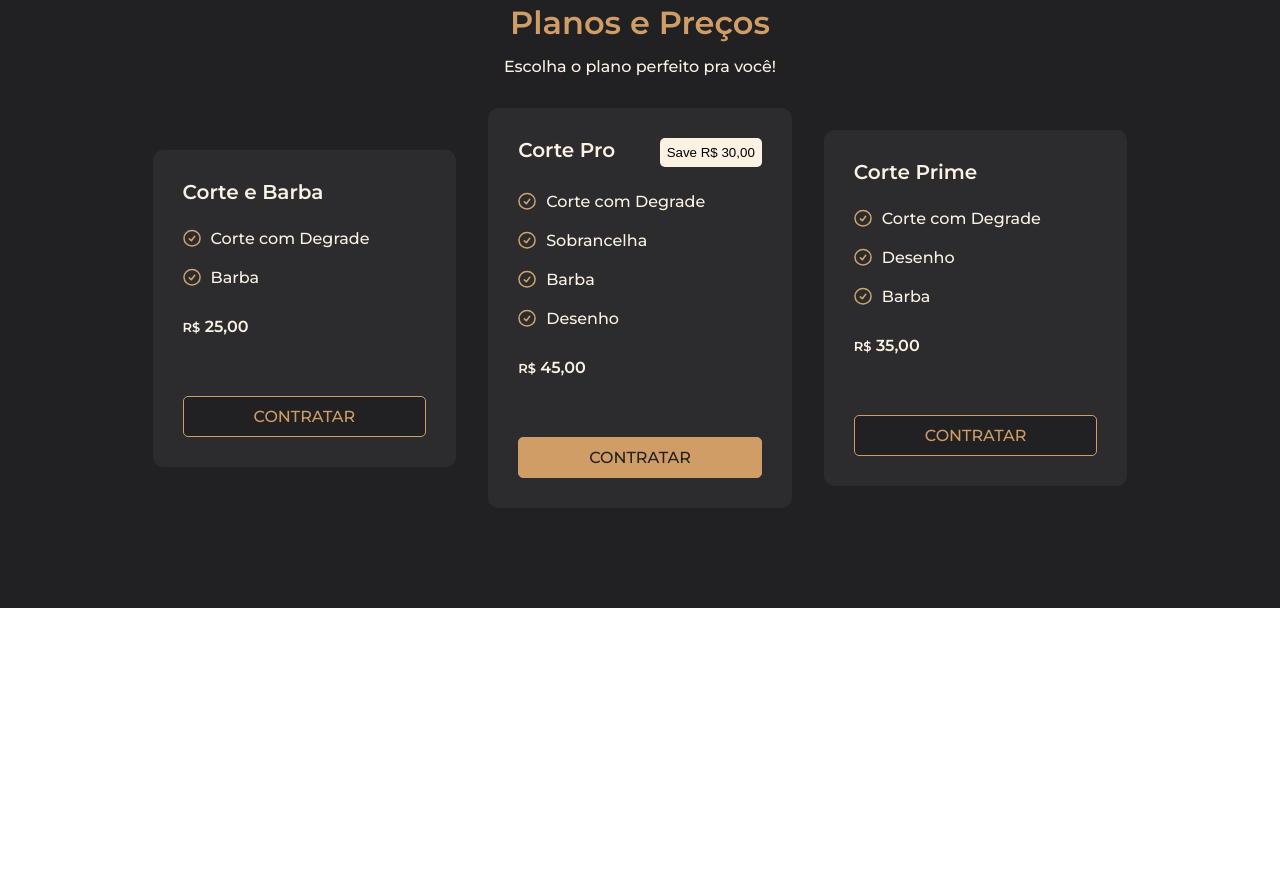
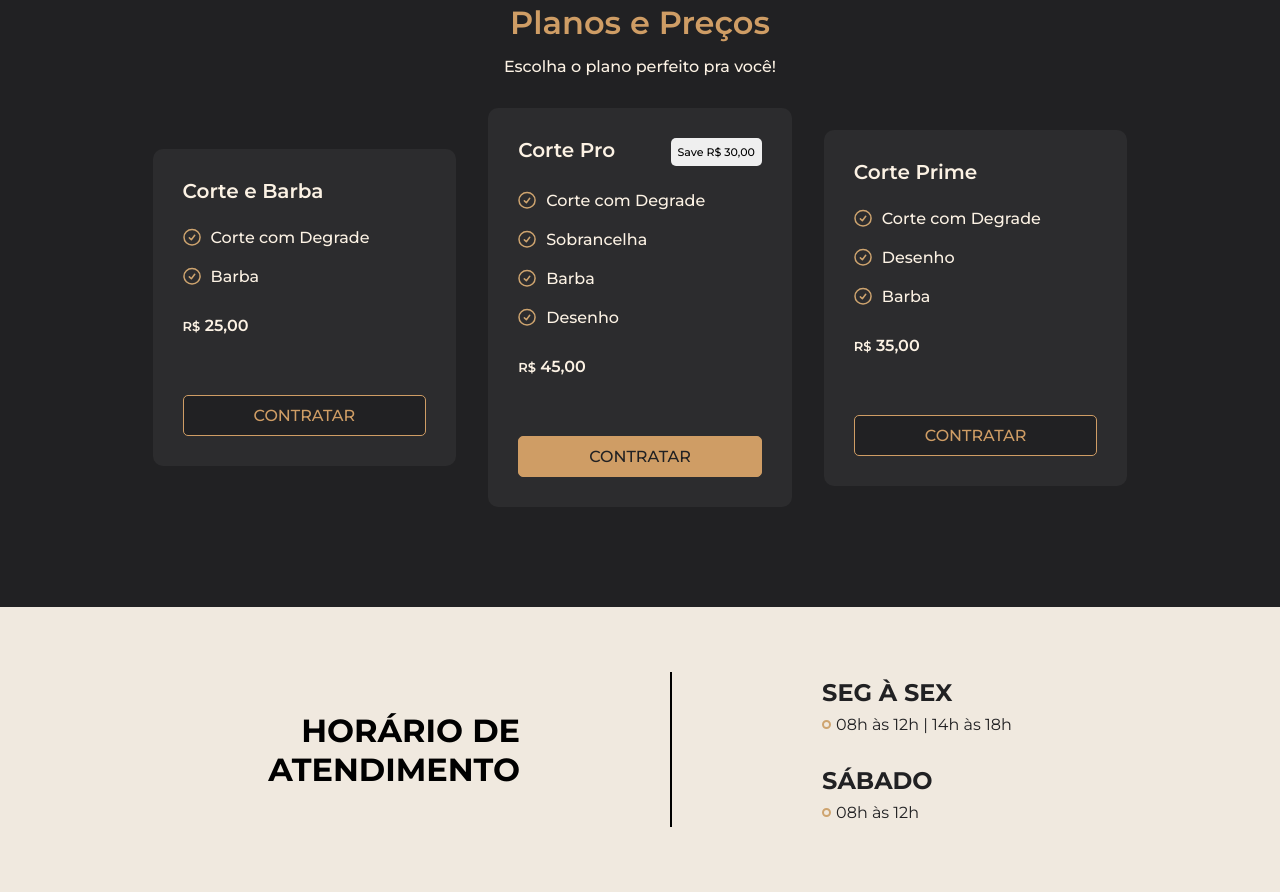
Before and after one commit to domdq/Luiz_Barber, a plain HTML site: page index.html in a window 1280 px wide. Shown: the part 1247-2139 px from the top of the page. Before the commit the page ends 1855 px from the top, so only its background shows below. Drawn offline with nearby package versions, Linux system fonts and the light colour scheme; a web font is replaced by a local one.

Commit message:
feat: Horarios

```diff
--- a/css/style.css
+++ b/css/style.css
@@ -1,4 +1,4 @@
-*{
+* {
   margin: 0;
   padding: 0;
   box-sizing: border-box;
@@ -6,7 +6,8 @@
   list-style: none;
   font-family: 'Montserrat', 'Playfair Display', 'Yesteryear' sans-serif;
 }
-:root{
+
+:root {
   --color01: #FCF2E4;
   --color02: #CF9D65;
   --color03: #212123;
@@ -15,21 +16,21 @@
 
 /********************** NavBar ************************/
 
-nav{
+nav {
   background: var(--color03);
   display: flex;
-  justify-content:space-around;
+  justify-content: space-around;
   align-items: center;
   padding: 2rem;
 }
 
-#ulNav{
+#ulNav {
   display: flex;
   align-items: center;
   gap: 2rem;
 }
 
-li a{
+li a {
   color: var(--color01);
   font-family: 'Montserrat';
   font-weight: 600;
@@ -37,14 +38,14 @@ li a{
   cursor: pointer;
 }
 
-li a:hover{
+li a:hover {
   text-decoration: underline;
   color: var(--color02);
   transition: 0.5s;
 }
 
 
-#btnNav{
+#btnNav {
   padding: 8px 30px;
   border-radius: 7px;
   border: 1px solid var(--color02);
@@ -57,19 +58,19 @@ transition: 0.5s;
   transition: 0.1s;
 }
 
-#btnNav:active{
+#btnNav:active {
   background: #f8eedc;
   font-weight: bold;
   transform: scale(0.85);
 }
 
-#phoneBtn{
+#phoneBtn {
   width: 20px;
   height: 20px;
 }
 
 /* ************ Header ********** */
-header{
+header {
   background-image: url('/img/headerBG.jpg');
   background-size: cover;
   height: 80vh;
@@ -77,11 +78,13 @@ header{
   align-items: center;
   justify-content: center;
 }
-.headerContainer{
+
+.headerContainer {
   margin: 0 auto;
   max-width: 1440px;
 }
-#h1Header{
+
+#h1Header {
   font-family: 'Playfair Display';
   font-weight: 600;
   font-size: 4rem;
@@ -90,7 +93,7 @@ header{
   margin-bottom: 5px;
 }
 
-#h2Header{
+#h2Header {
   font-family: 'Yesteryear';
   font-weight: 400;
   font-size: 4rem;
@@ -98,12 +101,12 @@ header{
   color: var(--color01);
 }
 
-.btnHeader{
+.btnHeader {
   display: flex;
   gap: 16px;
 }
 
-#marcaHora{
+#marcaHora {
   padding: 8px 32px;
   border: none;
   border-radius: 7px;
@@ -116,14 +119,14 @@ header{
   transition: 0.1s;
 }
 
-#marcaHora:active{
+#marcaHora:active {
   transform: scale(0.90);
   background: var(--color01);
   color: var(--color02);
   font-weight: bold;
 }
 
-#entrarEmContato{
+#entrarEmContato {
   padding: 8px 32px;
   border: none;
   border-radius: 7px;
@@ -136,7 +139,7 @@ font-weight: bold;
   transition: 0.1s;
 }
 
-#entrarEmContato:active{
+#entrarEmContato:active {
   transform: scale(0.90);
   background: var(--color01);
   color: var(--color02);
@@ -145,11 +148,11 @@ font-weight: bold;
 
 /* ******************* SECTION 01 ****************** */
 
-section{
+section {
   background: #F0E9DF;
 }
 
-#ulSection{
+#ulSection {
   display: flex;
   align-items: center;
   justify-content: center;
@@ -157,7 +160,7 @@ section{
   padding: 100px;
 }
 
-.pTitulo{
+.pTitulo {
   font-family: 'Montserrat';
   font-weight: 600;
   font-size: 1.125rem;
@@ -166,7 +169,7 @@ section{
   color: var(--color03);
 }
 
-.pDescricao{
+.pDescricao {
   font-family: 'Montserrat';
   font-weight: 600;
   font-size: 1rem;
@@ -175,7 +178,7 @@ section{
   color: #4F4F51;
 }
 
-#ulSection li{
+#ulSection li {
   display: flex;
   align-items: center;
   flex-direction: column;
@@ -184,18 +187,20 @@ section{
 
 /* ************************* Section Plano e Preço ***************************** */
 
-#planosEpreco{
+#planosEpreco {
   background: var(--color03);
   padding: 100px;
 }
-#h1cards{
+
+#h1cards {
   color: var(--color02);
   font-family: 'Montserrat';
   font-weight: 600;
   font-size: 2rem;
   text-align: center;
 }
-#h2cards{
+
+#h2cards {
   color: var(--color01);
   font-family: 'Montserrat';
   font-weight: 500;
@@ -204,7 +209,7 @@ section{
   margin-top: 15px;
 }
 
-#cards{
+#cards {
   display: flex;
   align-items: center;
   justify-content: center;
@@ -212,39 +217,40 @@ section{
   gap: 32px;
 }
 
-  .licards{
+.licards {
   background: #2C2C2E;
   border-radius: 10px;
 }
-  #card{
+
+.card {
   padding: 30px;
 }
 
-  .card-titulo{
+.card-titulo {
   margin-bottom: 25px;
 }
 
-  .tituloPlano{
+.tituloPlano {
   color: var(--color01);
   font-family: 'Montserrat';
   font-size: 1.25rem;
   font-weight: 600;
 }
 
-.planos{
+.planos {
   display: flex;
   margin-top: 20px;
   gap: 10px;
 }
 
-.pPlano{
+.pPlano {
   color: var(--color01);
   font-family: 'Montserrat';
   font-weight: 500;
   font-size: 1rem;
 }
 
-.preco{
+.preco {
   color: var(--color01);
   font-family: 'Montserrat';
   font-weight: 600;
@@ -252,14 +258,15 @@ font-size: 1rem;
   margin-top: 30px;
 }
 
-.sifrao{
+.sifrao {
   color: var(--color01);
   font-family: 'Montserrat';
   font-weight: 600;
   font-size: 0.8125rem;
 }
 
-.btn-contratar{
+
+.btn-contratar {
   margin-top: 60px;
   padding: 10px 70px;
   color: var(--color02);
@@ -273,13 +280,13 @@ cursor: pointer;
   transition: 0.1s;
 }
 
-.btn-contratar:active{
+.btn-contratar:active {
   background: var(--color03);
   font-weight: bold;
   transform: scale(0.95);
 }
 
-.btn-card-Pro{
+.btn-card-Pro {
   margin-top: 60px;
   padding: 10px 70px;
   color: var(--color03);
@@ -293,34 +300,95 @@ cursor: pointer;
   transition: 0.1s;
 }
 
-.btn-card-Pro:active{
+.btn-card-Pro:active {
   background: var(--color02);
   font-weight: bold;
   transform: scale(0.95);
 }
 
-#card-pro{
+#card-pro {
   display: flex;
   justify-content: space-between;
   margin-bottom: 25px;
 }
 
-#card-pro-btn{
-  padding: 7px;
-  background: var(--color01);
-  border: none;
-  border-radius: 5px;
-}
-
-#tituloPlanoPro{
+#tituloPlanoPro {
   font-family: 'Montserrat';
   font-weight: 500;
   font-size: 0.6875rem;
 }
 
-#tituloPlanoPro{
+#tituloPlanoPro {
   color: var(--color01);
   font-family: 'Montserrat';
   font-size: 1.25rem;
   font-weight: 600;
 }
+
+#btn-save {
+  padding: 7px;
+  font-family: 'Montserrat';
+  font-weight: 500;
+  font-size: 11px;
+  border-radius: 5px;
+  border: none;
+  cursor: pointer;
+  transition: 0.1s;
+}
+
+#btn-save:active {
+  background: var(--color01);
+  transform: scale(0.95);
+}
+
+/******************** Horários ***************/
+
+.horarioContainer {
+  background: #F0E9DF;
+}
+
+.infor-horario {
+  display: flex;
+  align-items: center;
+  justify-content: center;
+  gap: 150px;
+  padding: 65px;
+}
+
+.palito{
+width: 2px;
+height: 155px;
+background: black;
+color: black;
+}
+
+.hora{
+  display: flex;
+  margin-top: 8px;
+  gap: 5px;
+}
+
+#sabado{
+  margin-top: 32px;
+}
+
+#h1-horarioDeAtendimento{
+font-family: 'Montserrat';
+font-style: Bold;
+font-size: 2rem;
+text-align: right;
+vertical-align: middle;
+}
+
+.h1-dia-semana{
+font-family: 'Montserrat';
+font-style: Bold;
+font-size: 1.5rem;
+color: var(--color03);
+}
+
+.horas{
+  font-family: 'Montserrat';
+font-size: 1rem;
+color: var(--color03);
+}
--- a/index.html
+++ b/index.html
@@ -87,7 +87,7 @@
       <h2 id="h2cards">Escolha o plano perfeito pra você!</h2>
       <ul id="cards">
         <li class="licards">
-          <div id="card">
+          <div class="card">
             <div class="card-titulo">
               <p class="tituloPlano">Corte e Barba</p>
             </div>
@@ -103,15 +103,16 @@
               <span class="sifrao">R$</span>
               25,00
             </p>
+
             <button class="btn-contratar">CONTRATAR</button>
           </div>
         </li>
 
         <li class="licards">
-          <div id="card">
+          <div class="card">
             <div id="card-pro">
               <p id="tituloPlanoPro">Corte Pro</p>
-              <button id="card-pro-btn">Save R$ 30,00</button>
+              <button id="btn-save">Save R$ 30,00</button>
             </div>
             <div class="planos">
               <img src="./img/check.svg" alt="" />
@@ -138,7 +139,7 @@
         </li>
 
         <li class="licards">
-          <div id="card">
+          <div class="card">
             <div class="card-titulo">
               <p class="tituloPlano">Corte Prime</p>
             </div>
@@ -158,10 +159,41 @@
               <span class="sifrao">R$</span>
               35,00
             </p>
+
             <button class="btn-contratar">CONTRATAR</button>
           </div>
         </li>
       </ul>
     </section>
+
+    <!------------------ Horário  --------------------->
+    <div class="horarioContainer">
+      <div class="infor-horario">
+        <h1 id="h1-horarioDeAtendimento">
+          HORÁRIO DE <br />
+          ATENDIMENTO
+        </h1>
+        <span class="palito"></span>
+        <div class="horarios">
+          <div>
+            <div id="seg-sex">
+              <h1 class="h1-dia-semana">SEG À SEX</h1>
+              <div class="hora">
+                <img src="./img/Ellipse 3.svg" alt="" />
+                <p class="horas">08h às 12h | 14h às 18h</p>
+              </div>
+            </div>
+
+            <div id="sabado">
+              <h1 class="h1-dia-semana">SÁBADO</h1>
+              <div class="hora">
+                <img src="./img/Ellipse 3.svg" alt="" />
+                <p class="horas">08h às 12h</p>
+              </div>
+            </div>
+          </div>
+        </div>
+      </div>
+    </div>
   </body>
 </html>
```
Also changed, not shown: img/Ellipse 3.svg (added). Lines whose indentation alone changed are shown as unchanged.
